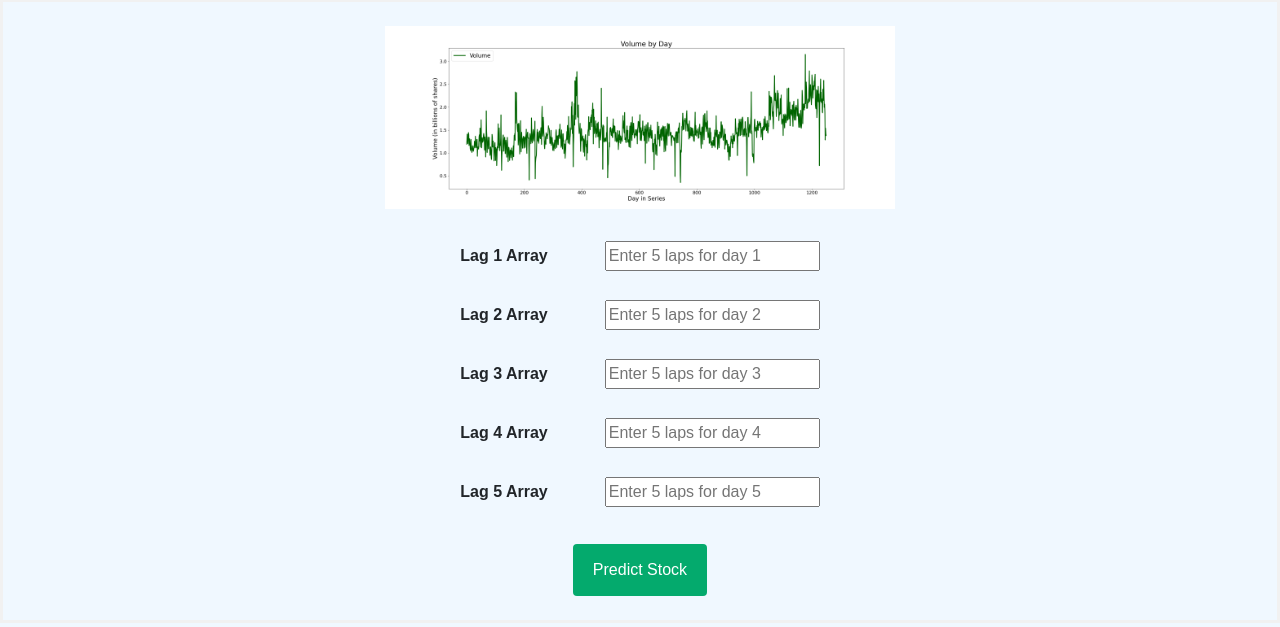
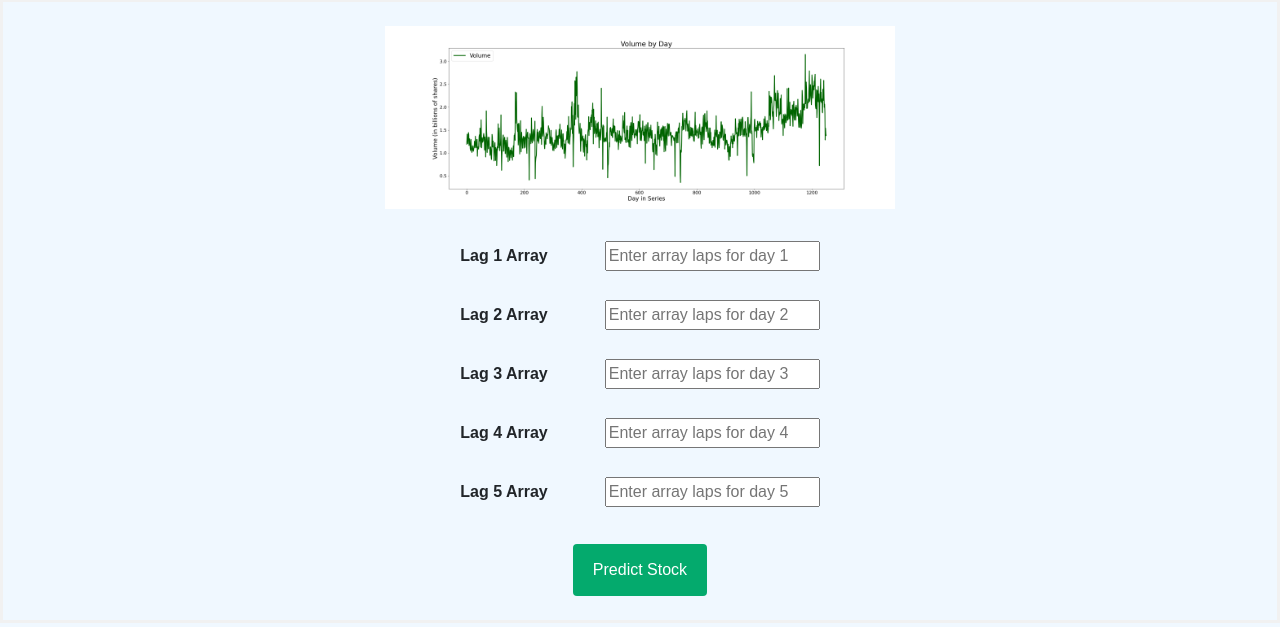
Before and after one commit to tinaoberoi/StockPredictor, a Flask app: page / in a window 1280 px wide. Shown: the part 134-761 px from the top of the page. Run offline with Flask 2, Linux system fonts and the light colour scheme; some libraries are stand-ins or nearby versions.

```diff
--- a/templates/index.html
+++ b/templates/index.html
@@ -11,23 +11,23 @@
           <p style="color: #0F52BA">{{ result }}</p>
           <div class="container">
             <label for="lag1t" style="font-weight:700">Lag 1 Array</label>
-            <input placeholder="Enter 5 laps for day 1" name=lag1 required>
+            <input placeholder="Enter array laps for day 1" name=lag1 required>
             <br><br>
 
             <label for="lag2t" style="font-weight:700">Lag 2 Array</label>
-            <input placeholder="Enter 5 laps for day 2" name=lag2 required>
+            <input placeholder="Enter array laps for day 2" name=lag2 required>
             <br><br>
 
             <label for="lag3t" style="font-weight:700">Lag 3 Array</label>
-            <input placeholder="Enter 5 laps for day 3" name=lag3 required>
+            <input placeholder="Enter array laps for day 3" name=lag3 required>
             <br><br>
 
             <label for="lag4t" style="font-weight:700">Lag 4 Array</label>
-            <input placeholder="Enter 5 laps for day 4" name=lag4 required>
+            <input placeholder="Enter array laps for day 4" name=lag4 required>
             <br><br>
 
             <label for="lag5t" style="font-weight:700">Lag 5 Array</label>
-            <input placeholder="Enter 5 laps for day 5" name=lag5 required>
+            <input placeholder="Enter array laps for day 5" name=lag5 required>
             <br><br>
             <button type="submit" value=submit>Predict Stock</button>
           </div>
```
Also changed, not shown: .github/workflows/development-workflow.yml (added), .github/workflows/feature-development-workflow.yml (added), 1 other file.
